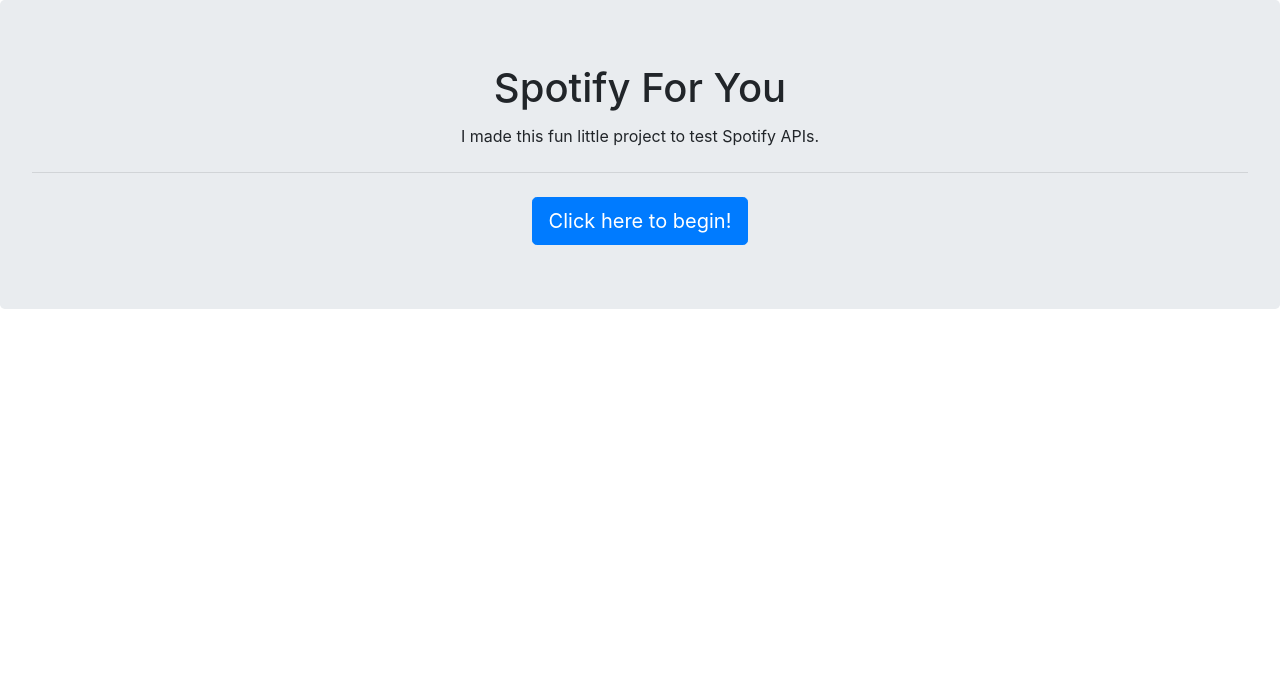
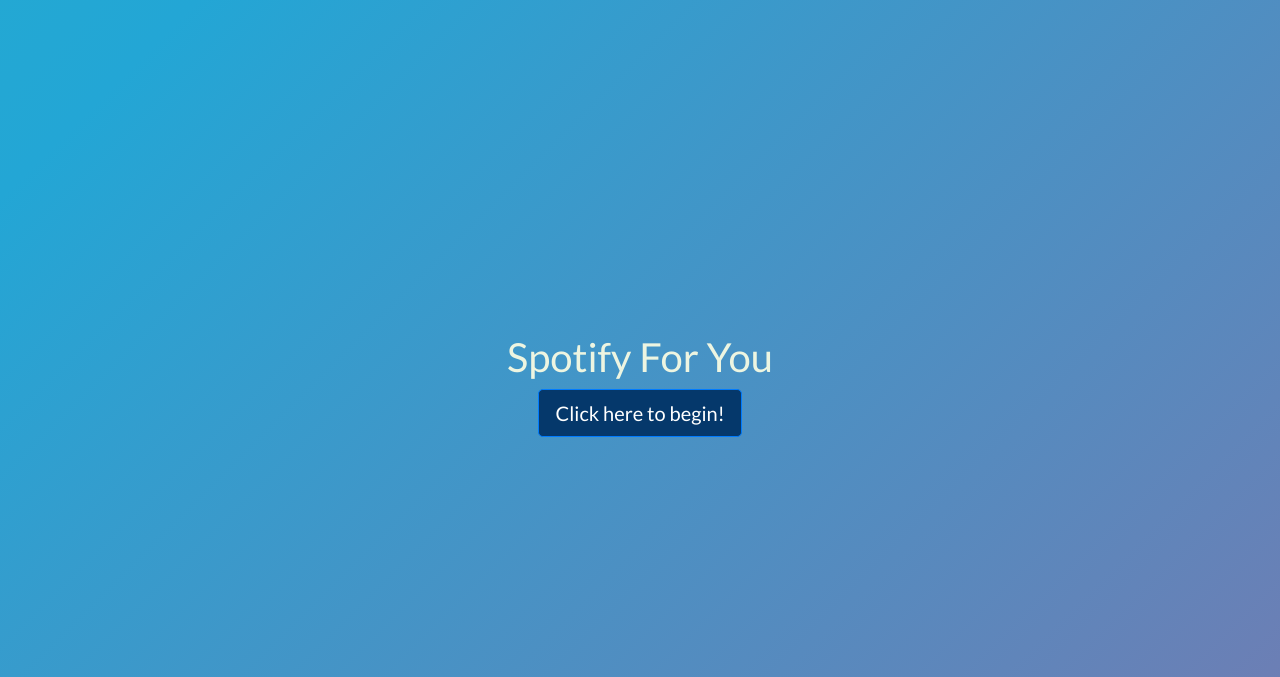
Before and after one commit to geomin76/spotifyforyou, a Flask app: page / in a window 1280 px wide. Shown: the top 677 px of the page. Run offline with Flask 2, Linux system fonts and the light colour scheme; parts of the project's set-up code (start-up, migrations or seed data) failed here and were passed over; some libraries are stand-ins or nearby versions.

Commit message:
CSS changes

```diff
--- a/main.py
+++ b/main.py
@@ -117,8 +117,8 @@
         'valence': request.form['valence'],
         'energy': request.form['valence']
     }
-    recs_playlist(session['tokens'].get('access_token'), specs=specs)
-    return render_template("recs_final.html")
+    name = recs_playlist(session['tokens'].get('access_token'), specs=specs)
+    return render_template("recs_final.html", name=name)
 
 
 @app.route("/top_stats_intro")
--- a/service/spotify_service.py
+++ b/service/spotify_service.py
@@ -93,6 +93,7 @@
     # print(sp.current_user_playlists(1, 0)['items'][0]['id'])
     playlist_id = (sp.current_user_playlists(1, 0)['items'][0]['id'])
     sp.user_playlist_add_tracks(user_id, playlist_id, tracks)
+    return specs['name']
 
 
 def get_top(token, limit, time):
--- a/static/css/style.css
+++ b/static/css/style.css
@@ -0,0 +1,70 @@
+p {
+    font-family: 'Lato';
+    font-size:25px;
+    color: #EDF5E1
+}
+
+h1 {
+    font-family: 'Lato';
+    font-size: 35px;
+    color: #EDF5E1
+}
+
+h2 {
+    font-family: 'Lato';
+    font-size: 35px;
+    color: #EDF5E1
+}
+
+h3 {
+    font-family: 'Lato';
+    color: #EDF5E1
+}
+
+span {
+    font-family: 'Lato';
+    font-size: 25px;
+    color: #EDF5E1
+}
+
+label {
+    font-family: 'Lato';
+    font-size: 25px;
+    color: #EDF5E1
+}
+
+li {
+    font-family: 'Lato';
+    font-size:25px;
+    color: #EDF5E1
+}
+
+a {
+    font-family: 'Lato';
+    font-size: 20px;
+    color: #EDF5E1
+}
+
+body {
+	background: linear-gradient(-45deg, #ee7752, #e73c7e, #23a6d5, #23d5ab);
+	background-size: 600% 1500%;
+	animation: gradient 9s ease infinite;
+	width: 100%;
+	height: 100%;
+}
+
+@keyframes gradient {
+	0% {
+		background-position: 0% 50%;
+	}
+	50% {
+		background-position: 100% 50%;
+	}
+	100% {
+		background-position: 0% 50%;
+	}
+}
+
+.divBox {
+    margin-top: 30%;
+}
--- a/templates/base.html
+++ b/templates/base.html
@@ -4,12 +4,12 @@
 	<meta charset="UTF-8">
 	<title>Spotify for you!</title>
 	<link rel="stylesheet" href="{{ url_for('static', filename='css/style.css') }}">
-	<link href="https://fonts.googleapis.com/css?family=Roboto:400,900&display=swap" rel="stylesheet">
 	<link rel="stylesheet" href="{{ url_for('static', filename='css/bootstrap.min.css') }}">
+	<link href="https://fonts.googleapis.com/css?family=Lato&display=swap" rel="stylesheet">
 </head>
 <body>
 
-<nav class="navbar navbar-expand-lg navbar-dark bg-primary">
+<nav class="navbar navbar-expand-lg navbar-dark" style="background-color: #05386B; color: #EDF5E1">
 	<div class="container">
 		<a class="navbar-brand" href="/index">Spotify For You</a>
 		<button class="navbar-toggler" type="button" data-toggle="collapse" data-target="#navbarTogglerDemo01" aria-controls="navbarTogglerDemo01" aria-expanded="false" aria-label="Toggle navigation">
--- a/templates/index.html
+++ b/templates/index.html
@@ -10,6 +10,7 @@
 		<div align="center">
 			<iframe id="test" src={{ data.link }} width="300" height="80" frameborder="0" allowtransparency="false"  allow="encrypted-media"></iframe>
 		</div>
+		<br>
 		<p> The danceability of the song out of 100 is:</p>
 		<div class="progress" style="height: 30px; font-size:20px;">
 			<div class="progress-bar progress-bar-striped progress-bar-animated bg-info" role="progressbar" style="width: {{ data.stats.dance }}%" aria-valuenow={{ data.stats.dance }} aria-valuemin="0" aria-valuemax="100">{{ data.stats.dance }}</div>
@@ -25,8 +26,9 @@
 			<div class="progress-bar progress-bar-striped progress-bar-animated bg-info" role="progressbar" style="width: {{ data.stats.energy }}%" aria-valuenow={{ data.stats.energy }} aria-valuemin="0" aria-valuemax="100">{{ data.stats.energy }}</div>
 		</div>
 		<br>
-<!--		button here for refresh in case of new song-->
-		<p>The values shown are computed through Spotify's track analysis</p>
+		<br>
+		<p>Playing a new song? </p>
+		<button class="btn btn-primary" onClick="window.location.reload();" style="background-color: #05386B">Click here for new statistics</button>
 		{% else %}
 		<p>Nothing is playing! Play some music!</p>
 		{% endif %}
--- a/templates/intro.html
+++ b/templates/intro.html
@@ -3,18 +3,18 @@
 <head>
 	<meta charset="UTF-8">
 	<title>Spotify for you!</title>
+	<link rel="stylesheet" href="{{ url_for('static', filename='css/style.css') }}">
 	<link rel="stylesheet" href="{{ url_for('static', filename='css/bootstrap.min.css') }}">
-	<link rel="stylesheet" href="{{ url_for('static', filename='css/style.css') }}">
-	<link href="https://fonts.googleapis.com/css?family=Roboto:400,900&display=swap" rel="stylesheet">
+	<link href="https://fonts.googleapis.com/css?family=Lato&display=swap" rel="stylesheet">
 </head>
 <body>
-<div class="row" id="divElement">
-	<div class="col-lg-12 col-md-12 col-sm-12 col-xs-12" align="center">
-		<div class="jumbotron text-center">
-			<h1 class="card-title h1">Spotify For You</h1>
-			<p>I made this fun little project to test Spotify APIs.</p>
-			<hr class="my-4 rgba-white-light">
-			<a class="btn btn-primary btn-lg" href="/authorize" role="button">Click here to begin!</a>
+<div class="container">
+	<div class="row">
+		<div class="col-lg-12 col-md-12 col-sm-12 col-xs-12" align="center">
+			<div class="divBox">
+				<h1 class="h1">Spotify For You</h1>
+				<a class="btn btn-primary btn-lg" href="/authorize" role="button" style="background-color: #05386B">Click here to begin!</a>
+			</div>
 		</div>
 	</div>
 </div>
--- a/templates/playlist_intro.html
+++ b/templates/playlist_intro.html
@@ -20,7 +20,7 @@
 							</select>
 					</div>
 					<br>
-					<button type="submit" class="btn btn-primary">Select</button>
+					<button type="submit" class="btn btn-primary" style="background-color: #05386B">Select</button>
 				</div>
 			</div>
 		</form>
--- a/templates/playlist_select.html
+++ b/templates/playlist_select.html
@@ -24,7 +24,7 @@
 		<p>The values shown are computed through Spotify's track analysis</p>
 		<div align="center">
 			<form action="/playlist_intro">
-				<button type="submit" class="btn btn-primary">Go back to select another playlist!</button>
+				<button type="submit" class="btn btn-primary" style="background-color: #05386B">Go back to select another playlist!</button>
 			</form>
 		</div>
 	</div>
--- a/templates/recs.html
+++ b/templates/recs.html
@@ -38,7 +38,7 @@
 				<label for="energy">Target Energy Level (between 1 and 100):</label>
 				<input type="number" id="energy" name="energy" min="1" max="100">
 			</div>
-			<button type="submit" class="btn btn-primary">Create the playlist</button>
+			<button type="submit" class="btn btn-primary" style="background-color: #05386B">Create the playlist</button>
 		</form>
 	</div>
 </div>
--- a/templates/recs_final.html
+++ b/templates/recs_final.html
@@ -4,10 +4,10 @@
 <div class="row">
 	<div class="col-lg-12 col-md-12 col-sm-12 col-xs-12" align="center">
 		<br>
-		<p>There is a playlist in your Spotify playlists created by the specifications you wanted.</p>
+		<p>There is a playlist in your Spotify library called {{ name }} with the specifications you wanted.</p>
 		<div align="center">
 			<form action="/recs">
-				<button type="submit" class="btn btn-primary">Go back to make another playlist!</button>
+				<button type="submit" class="btn btn-primary" style="background-color: #05386B">Go back to make another playlist!</button>
 			</form>
 		</div>
 	</div>
--- a/templates/top_stats_intro.html
+++ b/templates/top_stats_intro.html
@@ -21,11 +21,12 @@
 				<input type="radio" id="long_term" name="time" value="long_term">
 				<label for="long_term">Long Term (last several years)</label><br>
 			</div>
+			<br>
 			<div class="form-group">
 				<label for="limit">Number of Artists and Tracks (between 1 and 50):</label>
 				<input type="number" id="limit" name="limit" min="1" max="50" required>
 			</div>
-			<button type="submit" class="btn btn-primary">Find Top Artists and Tracks</button>
+			<button type="submit" class="btn btn-primary" style="background-color: #05386B">Find Top Artists and Tracks</button>
 		</form>
 	</div>
 </div>
```
Also changed, not shown: templates/top_stats.html (+5 -5 lines).
